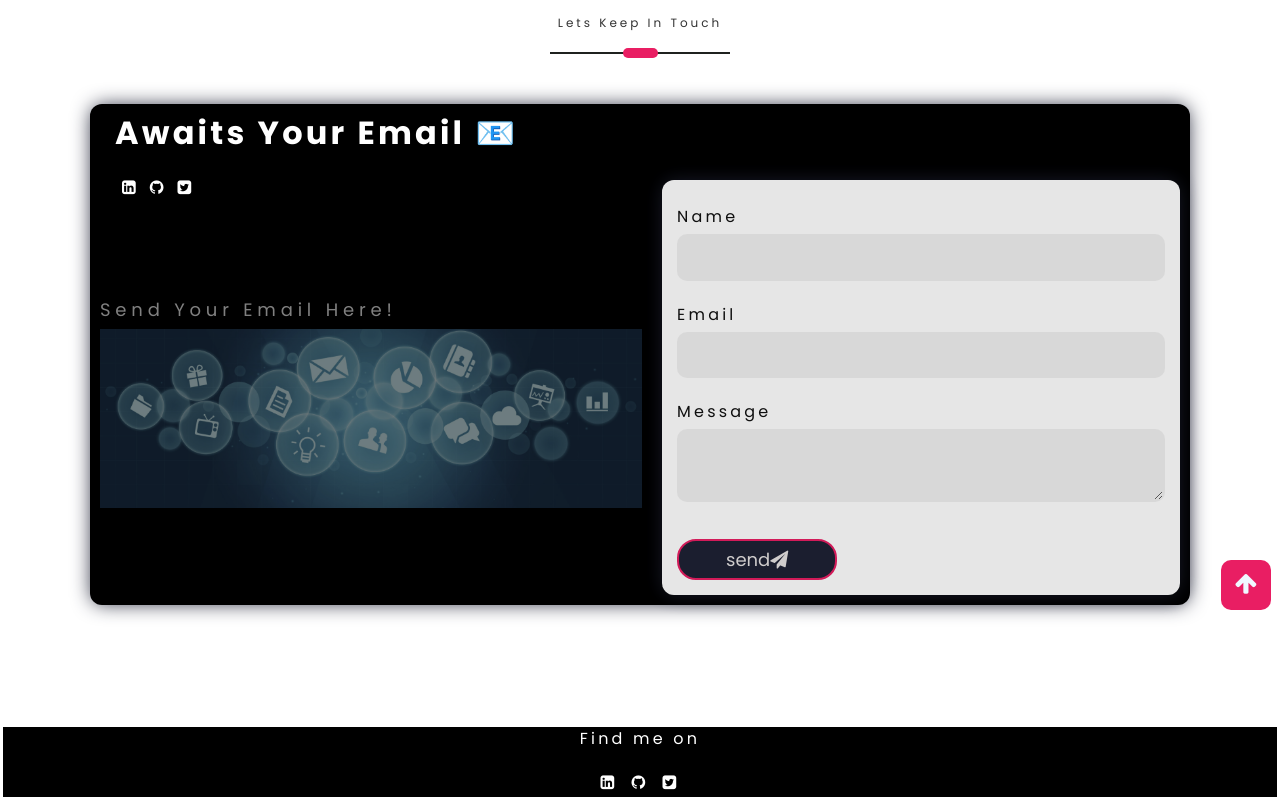
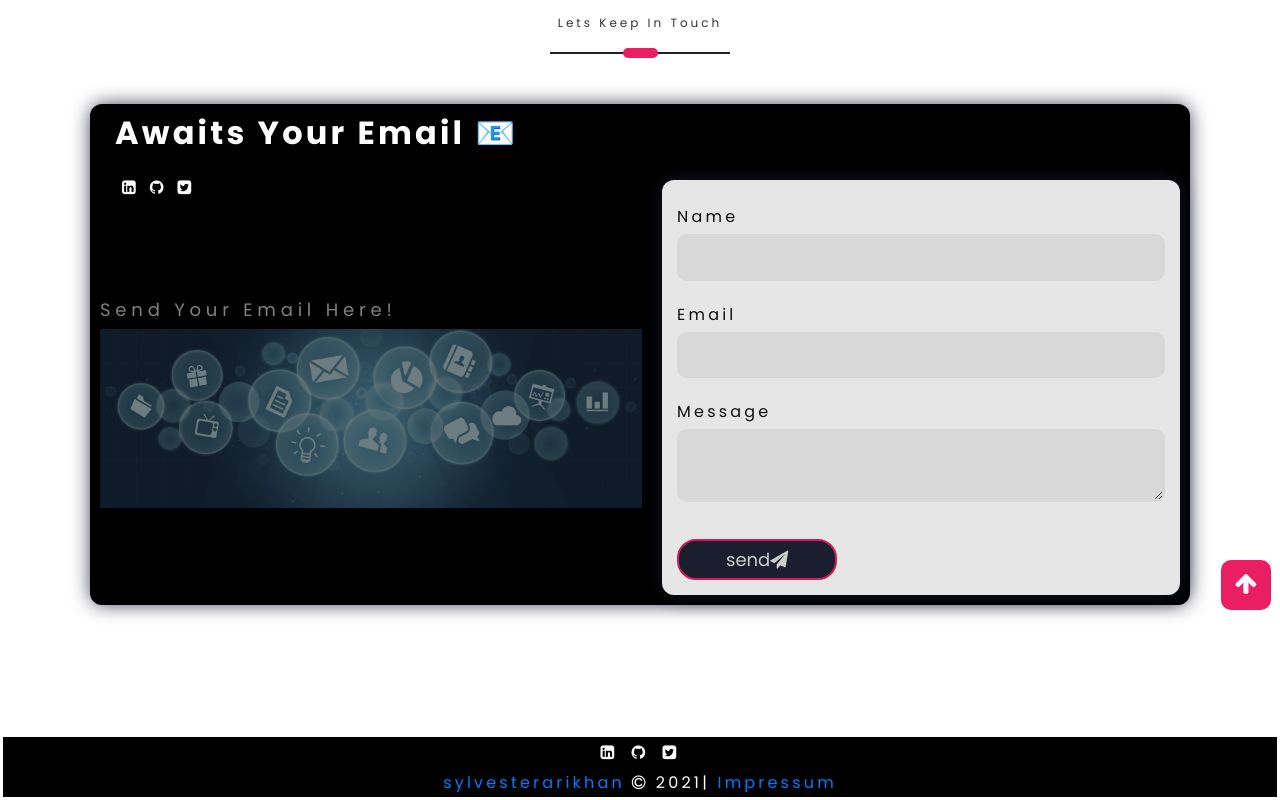
Before and after one commit to ambabasly/Personal_Website, a React (Create React App) app in the folder client/: page / in a window 1280 px wide. Shown: the part 2206-3006 px from the top of the page. Built offline with nearby package versions, Linux system fonts and the light colour scheme; a web font is replaced by a local one.

Commit message:
updating resume

```diff
--- a/client/src/PortfolioContainer/ContactMe/ContactMe.js
+++ b/client/src/PortfolioContainer/ContactMe/ContactMe.js
@@ -114,7 +114,7 @@ export default function ContactMe(props) {
           </form>
         </div>
       </div>
-      <footer className="footer"><p>Find me on</p>
+      <footer className="footer">
         <div className="col2">
           <div className="social-media">
             <a href="https://www.linkedin.com/in/sylvester-arikhan-367381157/">
@@ -127,6 +127,14 @@ export default function ContactMe(props) {
               <i className="fa fa-twitter-square"></i>
             </a>
           </div>
+          <a href="https://github.com/ambabasly">
+            sylvesterarikhan
+            <i className="fa fa-copyright" aria-hidden="true"></i>
+          </a>
+          <span>2021</span>|{" "}
+          <span>
+            <a href="impressum.html">Impressum</a>
+          </span>
         </div>
       </footer>
       <Footer />
--- a/client/src/PortfolioContainer/Resume/Resume.js
+++ b/client/src/PortfolioContainer/Resume/Resume.js
@@ -24,18 +24,24 @@ const Resume = (props) => {
         <div className="resume-main-heading">
           <div className="heading-bullet"></div>
           <span>
-            {
-              props.weblink === undefined ?
-              props.heading ? props.heading : ""
-              :
+            {props.weblink === undefined ? (
+              props.heading ? (
+                props.heading
+              ) : (
+                ""
+              )
+            ) : (
               <a
-              style={{
-                textDecoration: 'none'
-              }}
-              href={props.weblink} target="_blank" rel="noreferrer">
+                style={{
+                  textDecoration: "none",
+                }}
+                href={props.weblink}
+                target="_blank"
+                rel="noreferrer"
+              >
                 {props.heading}
               </a>
-            }
+            )}
           </span>
           {props.fromDate && props.toDate ? (
             <div className="heading-date">
@@ -61,6 +67,7 @@ const Resume = (props) => {
     { label: "Programming Skills", logoSrc: "programming-skills.svg" },
     { label: "Projects", logoSrc: "projects.svg" },
     { label: "Projects", logoSrc: "projects.svg" },
+    { label: "Case Study", logoSrc: "projects.svg" },
     { label: "Education", logoSrc: "education.svg" },
   ];
 
@@ -72,7 +79,7 @@ const Resume = (props) => {
     { skill: "SQL" },
     { skill: "HTML" },
     { skill: "CSS" },
-    { skill: "Mongo Db"},
+    { skill: "Mongo Db" },
     { skill: "React Native" },
     { skill: "Angular" },
     { skill: "Git" },
@@ -199,22 +206,35 @@ const Resume = (props) => {
     /* Project2 */
     <div className="resume-screen-container" key="project2s">
       <ResumeHeading
-       weblink={'https://ambabasly.github.io/myFlix-Angular-client/welcome'}
+        weblink={"https://ambabasly.github.io/myFlix-Angular-client/welcome"}
         heading="Angular App (myFlix)"
         subHeading="Tech Stack: Angular, Node.js, Angular Materials, GitHub"
         description="Client-side for an application called myFlix based on its existing server-side code (REST API and database), with supporting documentation."
       />
       <ResumeHeading
-       weblink={'https://myflixmovieapp.netlify.app/'}
+        weblink={"https://myflixmovieapp.netlify.app/"}
         heading="React Movie App (myFlix)"
         subHeading="Tech Stack: React, Redux, CSS, JavaScript, netlify, Axios, Boootstrap"
         description="Client side of movie app called myFlix based on its existing server-side code (REST API and database). A user can access information on movies, directors, genres."
       />
       <ResumeHeading
-       weblink={'https://www.youtube.com/watch?v=cI2rUnXU8R0'}
+        weblink={"https://www.youtube.com/watch?v=cI2rUnXU8R0"}
         heading="React Native Mobile Chat App"
         subHeading="Tech Stack: React Native, Gifted Chat, Firebase, Expo"
         description="Building a Chat App for mobile devices using React Native. The app provide users with a chat interface and options to share images and their location."
+      />
+    </div>,
+
+    /* CaseStudy */
+    <div className="resume-screen-container" key="CaseStudy">
+      <ResumeHeading
+        weblink={"https://ambabasly.github.io/meet2/"}
+        heading="Meet App"
+        description="About
+        Meet is a serverless PWA using Create React App that can display and filter meetup events from the Google calender API. It is developed using Test-Drive-Development techniques to ensure a high test coverage rate."
+        subHeading="Tech Stack: Tech-stack:
+        JavaScript | React | TDD | AWS Lambda | HTML | Enzyme | PWA | Jest | Google Calender API |"
+
       />
     </div>,
 
```
Also changed, not shown: client/src/PortfolioContainer/ContactMe/ContactMe.css (line endings or trailing spaces), client/src/project.js (added).
